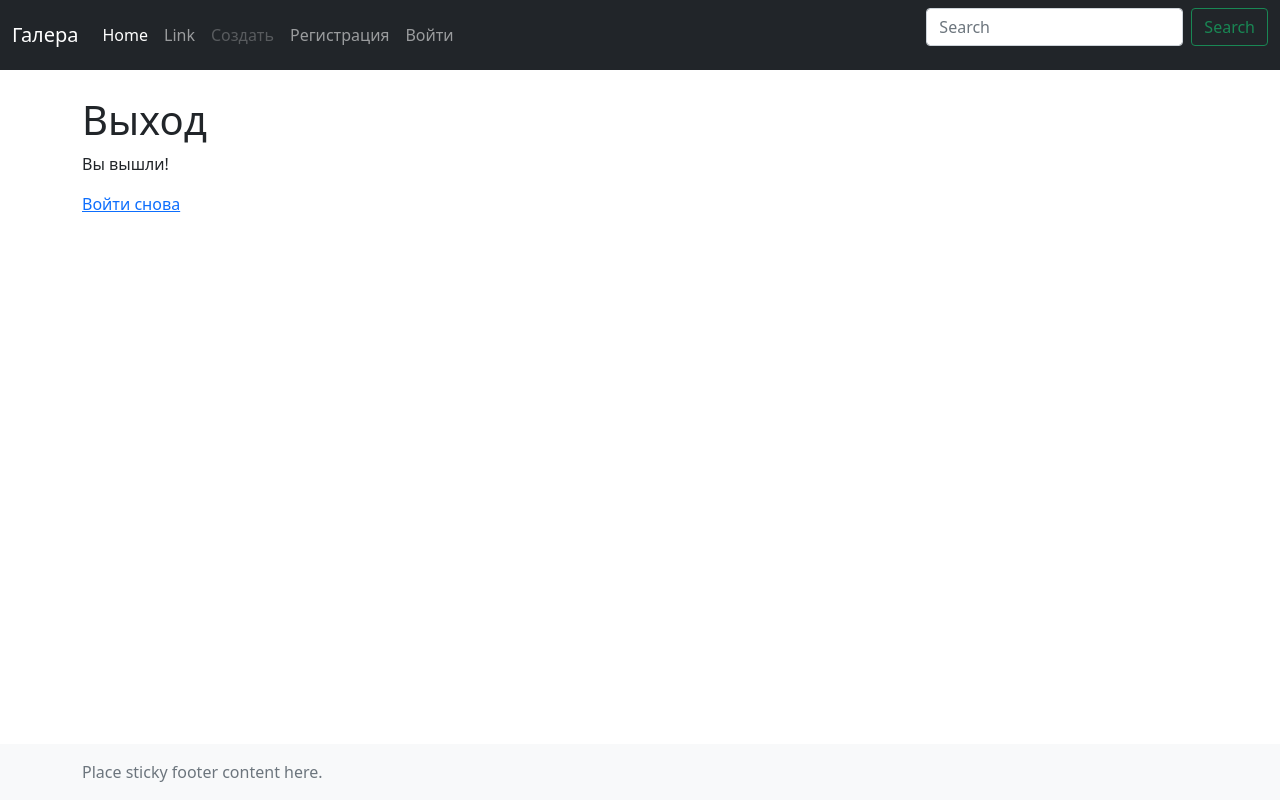
After one commit to RaD/workers, a Django app: page /accounts/logout/ in a window 1280 px wide. The commit adds this page. Run offline with Django 3.2, Linux system fonts and the light colour scheme; some libraries are stand-ins or nearby versions.

Commit message:
Выход пользователя

```diff
--- /dev/null
+++ b/project/accounts/templates/registration/logged_out.html
@@ -0,0 +1,19 @@
+{% extends "base.html" %}
+{% load django_bootstrap5 %}
+
+{% block "head_title" %}Вход{% endblock %}
+
+{% block "main" %}
+  <div class="container">
+    <h1>Выход</h1>
+  </div>
+
+  <div class="container">
+    <div class="row">
+      <div class="col">
+        <p>Вы вышли!</p>
+        <p><a href="{% url 'accounts:login' %}">Войти снова</a></p>
+      </div>
+    </div>
+  </div>
+{% endblock %}
--- a/project/accounts/urls.py
+++ b/project/accounts/urls.py
@@ -1,4 +1,4 @@
-from django.contrib.auth.views import LoginView
+from django.contrib.auth.views import LoginView, LogoutView
 from django.urls import path
 
 from project.accounts import views
@@ -7,4 +7,5 @@ urlpatterns = [
     path('register/', views.RegisterView.as_view(), name='register'),
     path('register/done/', views.RegisterDoneView.as_view(), name='register_done'),
     path('login/', LoginView.as_view(), name='login'),
+    path('logout/', LogoutView.as_view(), name='logout'),
     ]
--- a/project/settings.py
+++ b/project/settings.py
@@ -31,6 +31,9 @@ ALLOWED_HOSTS = []
 # Application definition
 
 INSTALLED_APPS = [
+    'project.accounts',
+    'project.slaves',
+
     'django.contrib.admin',
     'django.contrib.auth',
     'django.contrib.contenttypes',
@@ -39,9 +42,6 @@ INSTALLED_APPS = [
     'django.contrib.staticfiles',
 
     'django_bootstrap5',
-
-    'project.accounts',
-    'project.slaves',
 ]
 
 MIDDLEWARE = [
--- a/project/templates/base.html
+++ b/project/templates/base.html
@@ -37,6 +37,10 @@
             <li class="nav-item">
               <a class="nav-link" href="{% url 'accounts:login' %}">Войти</a>
             </li>
+            {% else %}
+            <li class="nav-item">
+              <a class="nav-link" href="{% url 'accounts:logout' %}">Выйти</a>
+            </li>
             {% endif %}
           </ul>
           <form class="d-flex">
```
